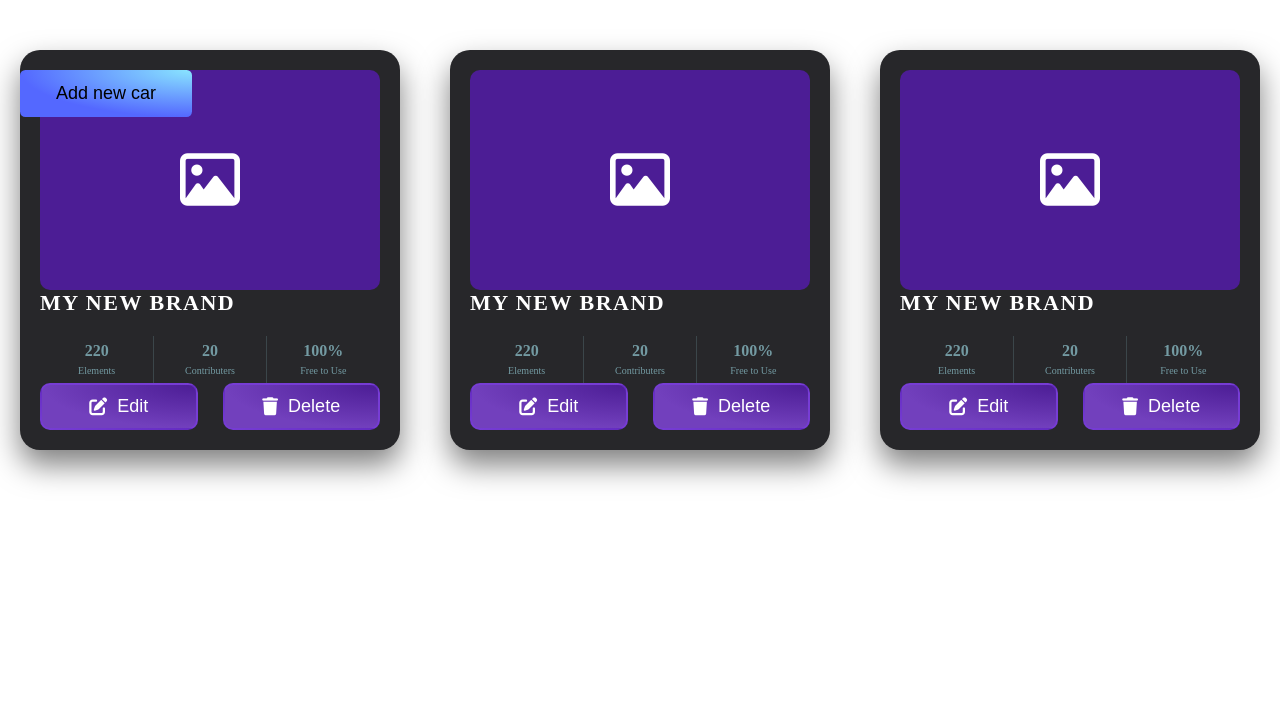
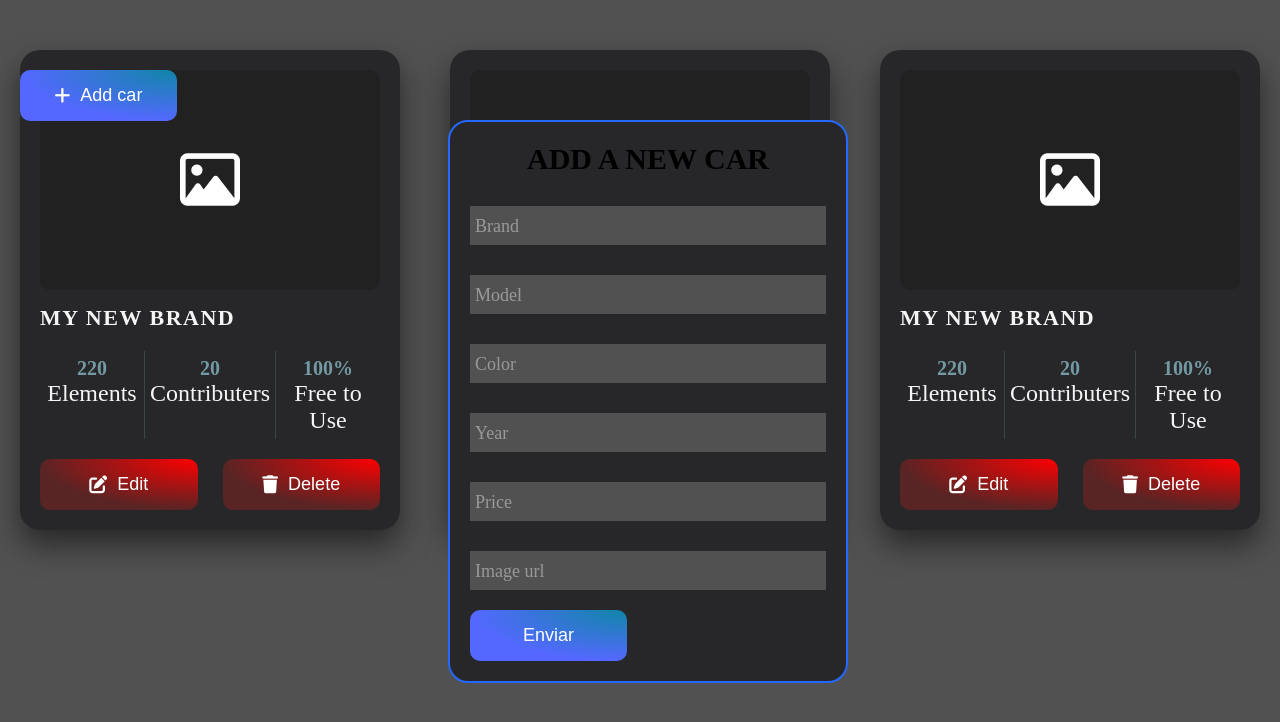
Before and after one commit to WayneJOLY/Car-CRUD-FrontEnd, a plain HTML site: page index.html in a window 1280 px wide. Drawn offline with nearby package versions, Linux system fonts and the light colour scheme; no server answers.

Commit message:
I change the colors of the project

```diff
--- a/CSS/index.css
+++ b/CSS/index.css
@@ -6,13 +6,21 @@ box-sizing: border-box;
 }
 
 button{
-    border-radius: .3em;
-    font-size: 18px;
-    padding: 0em 2em;
-    height: 2.6em;
-    border: none;
-    outline: none;
-    background: radial-gradient( 100% 100% at 100% 0%, #89E5FF 0%, #5468FF 100% );
+  padding: 15px;
+  display: flex;
+  align-items: center;
+  justify-content: center;
+  gap: 10px;
+  outline: none;
+  border-radius: 10px;
+  border: #5264AE;
+  min-width: 157px;
+  /*background: radial-gradient( 100% 100% at 100% 0%, #ff0000 0% ,#ff4d4d 100%);
+  background: radial-gradient( 100% 100% at 100% 0%,  #00ff00, #15d315 100%);*/
+  color: #fff;
+  font-size: 18px;
+  font-weight: 500;
+    background: radial-gradient( 100% 100% at 100% 0%, #1086a7 0%, #5468FF 100% );
     cursor: pointer;
 }
 article{
@@ -21,17 +29,21 @@ article{
 .main{
     width: 100vw;
 }
+body{
+  background-color: #515151;
+}
 .main-btnAdd{
     position: fixed;
     margin-top: 20px;
     margin-left: 20px;
+    padding: 15px;
     z-index: 5;
 }
 .main-form-card{
     width: 400px;
     position: fixed;
     top: 15%;
-    left: 40%;
+    left: 35%;
     padding: 20px;
     border-radius: 20px;
     border: solid  2px;
@@ -43,7 +55,11 @@ article{
     align-items: center;
     z-index: 10;
 }
-
+.main-form-card h2{
+  font-size: 30px;
+  font-weight: 700;
+  text-transform: uppercase;
+}
 .hide{
     display: none;
 }
@@ -147,6 +163,10 @@ form{
     }
    }
 
+   .send{
+    margin-top: 20px;
+   }
+
    /* -------------     card     -------------*/
 .main-cars{
   margin-top: 50px;
@@ -172,7 +192,7 @@ form{
     position: relative;
     width: 100%;
     height: 220px;
-    background: #4c1d95;
+    background: #212121;
     border-radius: 10px;
     cursor: pointer;
     font-size: 60px;
@@ -183,29 +203,21 @@ form{
   }
 
   .title {
-    color: #fff;
+    color: #f5f5f5;
     font-size: 22px;
     font-weight: 600;
     text-transform: uppercase;
     letter-spacing: 1.5px;
+    margin-top: 15px;
   }
 
-  .size {
-    font-size: 16px;
-    color: #fff;
-  }
 
-  .size-list {
-    margin-top: 10px;
-    display: flex;
-    align-items: center;
-    gap: 12px;
-  }
 
    .row {
     display: flex;
     justify-content: space-between;
     margin-top: 20px;
+    margin-bottom: 20px;
   }
 
   .row .item {
@@ -217,13 +229,15 @@ form{
 
   .item .bold-txt {
     display: block;
-    font-size: 16px;
+    font-size: 20px;
     font-weight: 600;
     line-height: 1.2;
   }
 
   .item .reg-txt {
-    font-size: 10px;
+    font-size: 24px;
+    font-weight:500 ;
+    color: #f5f5f5;
   }
 
   .row .item:nth-child(2) {
@@ -237,27 +251,15 @@ form{
     gap: 25px;
   }
 
-  .price {
-    font-size: 30px;
-    font-weight: 700;
-    color: #fff;
-  }
-
   .delete-btn {
     width: 50%;
-    padding: 15px;
-    display: flex;
-    align-items: center;
-    justify-content: center;
-    gap: 10px;
-    outline: none;
-    border: 2px solid rgba(124, 59, 237, 0.5);
-    border-radius: 10px;
-    cursor: pointer;
-    background: radial-gradient( 100% 100% at 100% 0%, #4c1d95 0%, #7240bd 100%);
-    /*background: radial-gradient( 100% 100% at 100% 0%, #ff0000 0% ,#ff4d4d 100%);
-    background: radial-gradient( 100% 100% at 100% 0%,  #00ff00, #15d315 100%);*/
-    color: #fff;
-    font-size: 18px;
-    font-weight: 500;
+
+    background: radial-gradient( 100% 100% at 100% 0%, #ff0000 0% ,#592424 100%);
+    }
+
+  .update-btn{
+    width: 50%;
+
+    /*background: radial-gradient( 100% 100% at 100% 0%, #ff0000 0% ,#ff4d4d 100%);*/
+    background: radial-gradient( 100% 100% at 100% 0%,  #539153, #2b542b 100%);
   }
--- a/Javascript/index.js
+++ b/Javascript/index.js
@@ -5,7 +5,7 @@ const controlForm=document.querySelector(".main-form-card")
 const carForm=document.querySelector("#carform")
 const carsConstainer= document.querySelector("#main-cars")
 btnAdd.addEventListener("click",()=>{
-    controlForm.classList.remove("hide")
+    controlForm.classList.toggle("hide")
 })
 
 document.addEventListener("DOMContentLoaded",()=>{
@@ -25,7 +25,7 @@ const fechDatos=(async()=>{
           <i class="far fa-image icon"></i>
         </div>
         <div class="title">
-          <span>${car.brand}</span>
+          <span>${car.brand} - ${car.model}</span>
         </div>
         <div class="row">
             <div class="item">
@@ -42,7 +42,7 @@ const fechDatos=(async()=>{
             </div>
         </div>
         <div class="price-btn">
-            <button class="delete-btn">
+            <button class="update-btn">
                 <i class="fa-solid fa-pen-to-square"></i>
                 <span>Edit</span>
               </button>
@@ -59,7 +59,7 @@ const fechDatos=(async()=>{
     }
 })
 
-controlForm.classList.add("hide")
+
 carForm.addEventListener("submit",(e)=>{
     e.preventDefault()
     const car={
@@ -78,6 +78,8 @@ carForm.addEventListener("submit",(e)=>{
     }catch(error){
         console.log(error)
     }
+
+    controlForm.classList.add("hide")
 })
 
 document.querySelectorAll('input[type="text"]').forEach(input => {
--- a/index.html
+++ b/index.html
@@ -12,7 +12,10 @@
 </head>
 <body>
     <section class="main">
-        <button class="main-btnAdd" id="main-btnAdd">Add new car</button>
+        <button class="main-btnAdd" id="main-btnAdd">
+          <i class="fa-solid fa-plus"></i>
+          <span>Add car</span>
+        </button>
         <aside class="main-form-card">
             <h2>Add a new car</h2>
             <form id="carform">
@@ -52,7 +55,7 @@
                     <span class="bar"></span>
                     <label for="imgUrl">Image url</label>
                 </div>
-                <button type="submit">Enviar</button>
+                <button type="submit" class="send">Enviar</button>
             </form>
         </aside>
         <article class="main-cars" id="main-cars">
```
